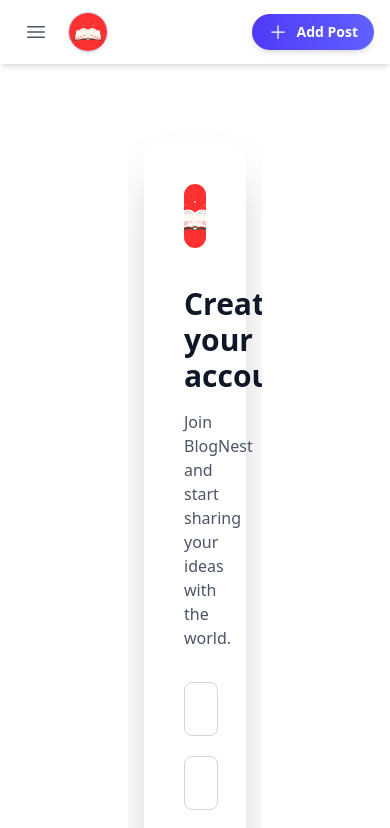
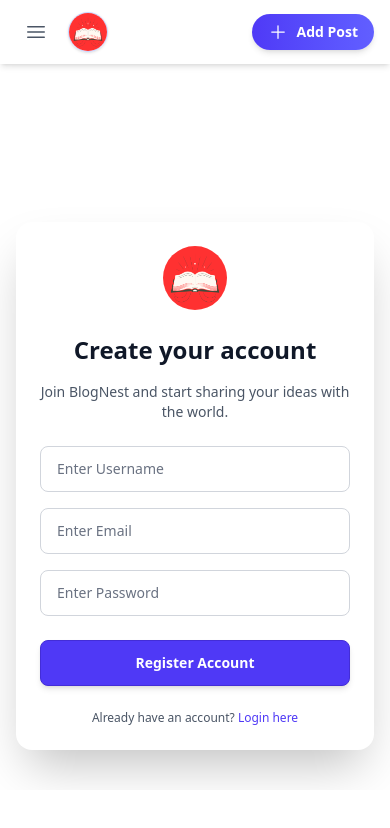
Before and after one commit to pritam-sharma/BlogNest, a React (Vite) app in the folder Frontend/: page /register in a window 390 px wide. Shown: the top 828 px of the page. Built offline with nearby package versions, Linux system fonts and the light colour scheme; no server answers.

Commit message:
fix: improve mobile responsiveness of Register and Homepage

```diff
--- a/Frontend/src/components/HomePage/Homepage.jsx
+++ b/Frontend/src/components/HomePage/Homepage.jsx
@@ -73,7 +73,9 @@
               </div>
 
               {/* Register Form */}
-              <Register />
+              <div className="w-full lg:w-1/2">
+                <Register />
+              </div>
             </div>
           </div>
         </div>
--- a/Frontend/src/components/Users/Register.jsx
+++ b/Frontend/src/components/Users/Register.jsx
@@ -34,23 +34,23 @@
   }, [user?.status, navigate]);
 
   return (
-    <section className="py-20 mx-32 xl:pb-56 bg-white overflow-hidden">
-      <div className="container px-4 mx-auto">
-        <div className="text-center max-w-md mx-auto bg-white shadow-2xl rounded-2xl p-10">
+    <section className="py-10 sm:py-16 bg-white overflow-hidden">
+      <div className="container mx-auto px-4 sm:px-6 lg:px-8">
+        <div className="max-w-md w-full mx-auto bg-white shadow-2xl rounded-2xl p-6 sm:p-8 lg:p-10">
           {/* Logo */}
-          <a className="mb-8 inline-block" href="#">
+          <div className="flex justify-center mb-6">
             <img
               src={BlogNest}
               alt="Logo"
               className="w-16 h-16 rounded-full object-cover"
             />
-          </a>
+          </div>
 
           {/* Title */}
-          <h2 className="mb-4 text-3xl md:text-4xl font-bold text-gray-900">
+          <h2 className="mb-4 text-2xl sm:text-3xl font-bold text-gray-900 text-center">
             Create your account
           </h2>
-          <p className="mb-8 text-gray-600">
+          <p className="mb-6 text-gray-600 text-center text-sm sm:text-base">
             Join BlogNest and start sharing your ideas with the world.
           </p>
 
@@ -61,11 +61,11 @@
           {/* Form */}
           <form onSubmit={handleSubmit} className="text-left">
             {/* Username */}
-            <label className="block mb-5">
+            <label className="block mb-4">
               <input
-                className="px-4 py-3.5 w-full text-gray-700 placeholder-gray-500
+                className="px-4 py-3 w-full text-gray-700 placeholder-gray-500
                 bg-white border border-gray-300 rounded-lg outline-none
-                focus:ring-2 focus:ring-indigo-300"
+                focus:ring-2 focus:ring-indigo-300 text-sm sm:text-base"
                 type="text"
                 placeholder="Enter Username"
                 name="username"
@@ -75,11 +75,11 @@
             </label>
 
             {/* Email */}
-            <label className="block mb-5">
+            <label className="block mb-4">
               <input
-                className="px-4 py-3.5 w-full text-gray-700 placeholder-gray-500
+                className="px-4 py-3 w-full text-gray-700 placeholder-gray-500
                 bg-white border border-gray-300 rounded-lg outline-none
-                focus:ring-2 focus:ring-indigo-300"
+                focus:ring-2 focus:ring-indigo-300 text-sm sm:text-base"
                 type="email"
                 placeholder="Enter Email"
                 name="email"
@@ -89,11 +89,11 @@
             </label>
 
             {/* Password */}
-            <label className="block mb-5">
+            <label className="block mb-6">
               <input
-                className="px-4 py-3.5 w-full text-gray-700 placeholder-gray-500
+                className="px-4 py-3 w-full text-gray-700 placeholder-gray-500
                 bg-white border border-gray-300 rounded-lg outline-none
-                focus:ring-2 focus:ring-indigo-300"
+                focus:ring-2 focus:ring-indigo-300 text-sm sm:text-base"
                 type="password"
                 placeholder="Enter Password"
                 name="password"
@@ -107,9 +107,9 @@
               <LoadingComponent />
             ) : (
               <button
-                className="mb-6 py-4 px-9 w-full text-white font-semibold
+                className="w-full py-3 sm:py-4 text-white font-semibold
                 bg-indigo-600 hover:bg-indigo-700 border border-indigo-700
-                rounded-xl shadow-lg transition duration-200"
+                rounded-lg shadow-md transition duration-200 text-sm sm:text-base"
                 type="submit"
               >
                 Register Account
@@ -118,7 +118,7 @@
           </form>
 
           {/* Footer */}
-          <p className="text-sm text-gray-600">
+          <p className="mt-6 text-xs sm:text-sm text-gray-600 text-center">
             Already have an account?{" "}
             <Link
               className="text-indigo-600 hover:text-indigo-700 font-medium"
```
